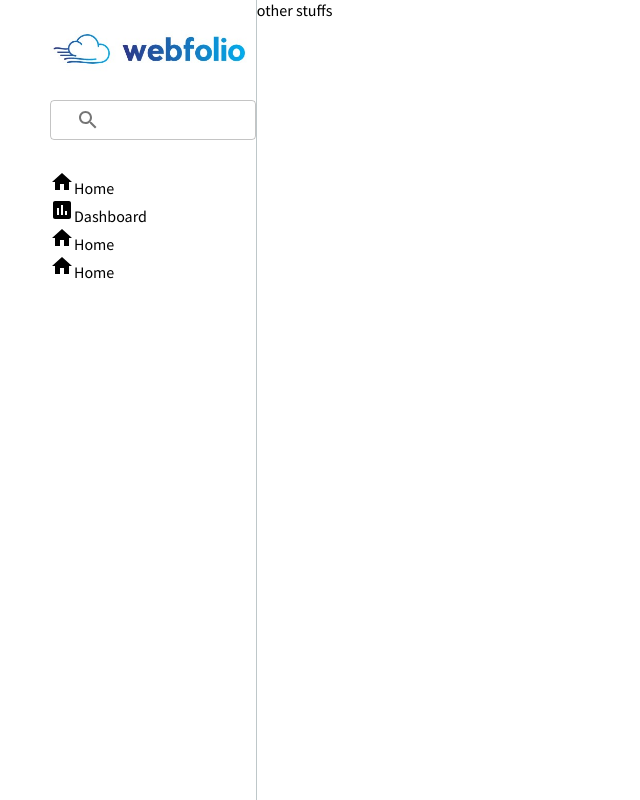
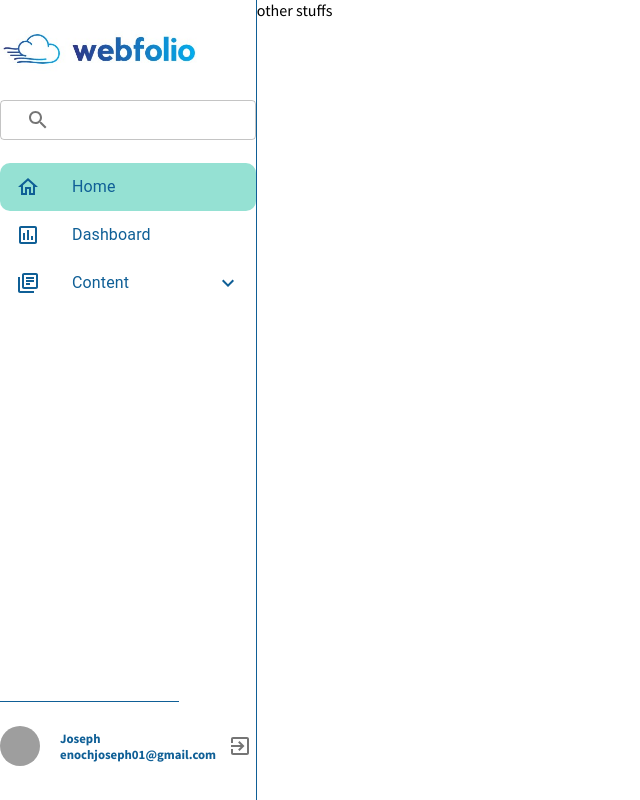
Before and after one commit to lucatosc/Portfolio-dashboard-editor-velzon, a React (Create React App) app: page / in a window 1280 px wide. Shown: the whole page, without its empty margins (0-640 px from the left). Built offline with nearby package versions, Linux system fonts and the light colour scheme; grey boxes are pictures that could not be loaded.

Commit message:
Changes made to the sidebar

```diff
--- a/src/components/sidebar/Sidebar.jsx
+++ b/src/components/sidebar/Sidebar.jsx
@@ -1,11 +1,49 @@
 import React,{useState} from 'react'
 import "./sidebar.css"
-import { Home, Search, Assessment } from "@material-ui/icons"
+import { ExpandMore, ExpandLess, Search, SettingsOutlined, InfoOutlined, WorkOutlineOutlined, DeveloperMode, FavoriteBorderOutlined, VerifiedUserOutlined, AssessmentOutlined, HomeOutlined, SchoolOutlined, LibraryBooksOutlined, ExitToAppOutlined} from "@material-ui/icons"
 import logo from "../../assets/Webfolio.jpg"
-import { IconButton, InputAdornment, TextField } from "@material-ui/core";
+import {Collapse, IconButton, InputAdornment, TextField, Avatar, List, ListItem, ListItemIcon, ListItemText, } from "@material-ui/core";
 
+
+function stringToColor(string) {
+    let hash = 0;
+    let i;
+
+    /* eslint-disable no-bitwise */
+    for (i = 0; i < string.length; i += 1) {
+        hash = string.charCodeAt(i) + ((hash << 5) - hash);
+    }
+
+    let color = '#';
+
+    for (i = 0; i < 3; i += 1) {
+        const value = (hash >> (i * 8)) & 0xff;
+        color += `00${value.toString(16)}`.substr(-2);
+    }
+    /* eslint-enable no-bitwise */
+
+    return color;
+}
+
+function stringAvatar(name) {
+    return {
+        sx: {
+            bgcolor: stringToColor(name),
+        },
+        children: `${name.split(' ')[0][0]}${name.split(' ')[1][0]}`.toUpperCase(),
+    };
+}
+
+const name = "Joseph"
+const email = "enochjoseph01@gmail.com"
 const Sidebar=(() =>{
-   const [searchText, setSearchText] = useState("")
+    const [searchText, setSearchText] = useState("")
+    const [open, setOpen] = React.useState(false);
+
+    const handleClick = () => {
+        setOpen(!open);
+    };
+
     return (
         <div className = "sidebar">
             <div className = "sidebarWrapper">
@@ -18,6 +56,7 @@ const Sidebar=(() =>{
                         value={searchText}
                         onChange={(e) => {setSearchText(e.target.value)}}
                         variant="outlined"
+                        className="textField"
                         InputProps={{
                                 startAdornment: (
                                     <InputAdornment>
@@ -26,18 +65,89 @@ const Sidebar=(() =>{
                                         </IconButton>
                                     </InputAdornment>
                                 )
+
                             }}
                         />
 
-                    <ul className = "sidebarList">
-                        <li className="sidebarListItem"><Home />Home</li>
-                        <li className="sidebarListItem"><Assessment />Dashboard</li>
-                        <li className="sidebarListItem"><Home />Home</li>
-                        <li className="sidebarListItem"><Home />Home</li>
-                    </ul>
+                    <div className = "sidebarList">
+                        <List sx={{ width: '100%', maxWidth: 360, bgcolor: 'background.paper' }}
+                            component="nav"
+                            aria-labelledby="nested-list-subheader"
+                             >
+                            <ListItem button key="About" className="sidebarListItem active" >
+                                <ListItemIcon> <HomeOutlined/></ListItemIcon>
+                                <ListItemText  primary="Home" />
+                            </ListItem>
+                            <ListItem button key="About" >
+                                <ListItemIcon> <AssessmentOutlined /></ListItemIcon>
+                                <ListItemText primary="Dashboard" />
+                            </ListItem>
+                            <ListItem button  onClick={handleClick} >
+                                <ListItemIcon> <LibraryBooksOutlined /></ListItemIcon>
+                                <ListItemText primary="Content" />
+                                {open ? <ExpandLess /> : <ExpandMore />}
+                            </ListItem>
+                                <Collapse in={open} timeout="auto" unmountOnExit>
+                                    <List component="div" disablePadding>
+                                        <ListItem button sx={{ pl: 4 }}>
+                                            <ListItemIcon>
+                                                <InfoOutlined />
+                                            </ListItemIcon>
+                                            <ListItemText primary="About" />
+                                        </ListItem>
+                                        <ListItem button sx={{ pl: 4 }}>
+                                            <ListItemIcon>
+                                                <WorkOutlineOutlined />
+                                            </ListItemIcon>
+                                            <ListItemText primary="Experience"/>
+                                        </ListItem>
+                                        <ListItem button sx={{ pl: 4 }}>
+                                            <ListItemIcon>
+                                                <SchoolOutlined />
+                                            </ListItemIcon>
+                                            <ListItemText primary="Education" />
+                                        </ListItem>
+                                        <ListItem button sx={{ pl: 4 }}>
+                                            <ListItemIcon>
+                                                <DeveloperMode />
+                                            </ListItemIcon>
+                                            <ListItemText primary="Skills" />
+                                        </ListItem>
+                                        <ListItem button sx={{ pl: 4 }}>
+                                            <ListItemIcon>
+                                                <FavoriteBorderOutlined />
+                                            </ListItemIcon>
+                                            <ListItemText primary="Interests" />
+                                        </ListItem>
+                                        <ListItem button sx={{ pl: 4 }}>
+                                                <ListItemIcon>
+                                                    <VerifiedUserOutlined />
+                                                </ListItemIcon>
+                                                <ListItemText primary="Certificates" />
+                                        </ListItem>
+                                    </List>
+                                </Collapse>
+                            </List>
+                    <div className= "profile">
+                        <div className = "profileWrapper">
+                            <div className="avatar">
+                                {name === "" ? <Avatar {...stringAvatar('Joseph Enoch')} /> : <Avatar alt="Joseph Enoch" src="/static/images/avatar/1.jpg" />}
+                            </div>
+                            <div className="userInfo">
+                                <h6>{name}</h6>
+                                <h6>{email}</h6>
+                            </div>
+                            <div className="logout">
+                                <IconButton>
+                                    <ExitToAppOutlined/>
+                                </IconButton>
+                            </div>
+                        </div>
+                    </div>
                 </div>
             </div>
         </div>
+    </div>
     )
 })
 export default Sidebar
--- a/src/components/sidebar/sidebar.css
+++ b/src/components/sidebar/sidebar.css
@@ -1,15 +1,21 @@
 .sidebar{
+    display: flex;
     flex:1;
     background-color:#fff;
     height: calc(100vh);
     position: sticky;
     top: 0px;
-    border-right: 1px solid #BEC7C9;
+    border-right: 1px solid #0F5F96;
+    justify-content: center;
 }
 
 .sidebarMenu{
     margin-top:30px;
-    margin-left: 50px;
+    width: 100%;
+}
+
+sidebarMenu .textField{
+    color:  #0F5F96;
 }
 
 .logo img{
@@ -18,9 +24,50 @@
 }
 
 .sidebarList{
-    margin-top:30px;
+    margin-top: 15px;
 }
 
-.sidebarList li{
-    list-style-type:none
+.sidebarList nav div{
+    color:#0F5F96;
+    font-size: 1.2rem;
+    border-radius: 10px ;
 }
+
+
+.sidebarList nav div.active{
+     background-color:#95E1D3;
+}
+
+.dropdownMenu{
+    margin-left: 20px;
+    /* display:none; */
+}
+
+.settings{
+    position: absolute;
+    bottom: 100px;
+    width: 80%
+}
+.profile{
+    width: 70%;
+    border-top: 1px solid #0F5F96;
+    position: absolute;
+    bottom:30px;
+}
+
+.profileWrapper{
+    display: flex;
+    align-items: center;
+    margin-top: 20px;
+
+}
+
+.userInfo{
+    margin-left: 20px;
+}
+
+.userInfo h6{
+    color:#0F5F96;
+    font-size: 0.8rem;
+    font-family: 'Source Sans Pro', sans-serif;;
+}
```
